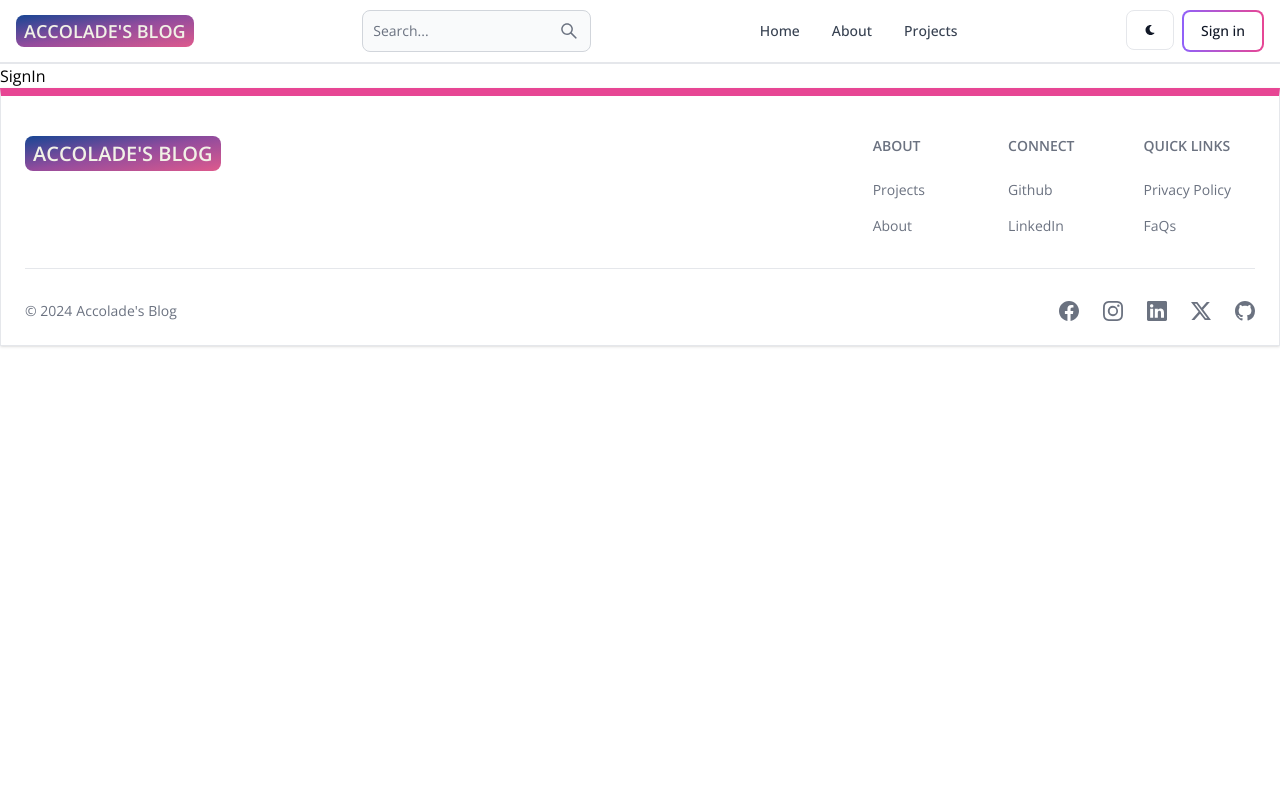
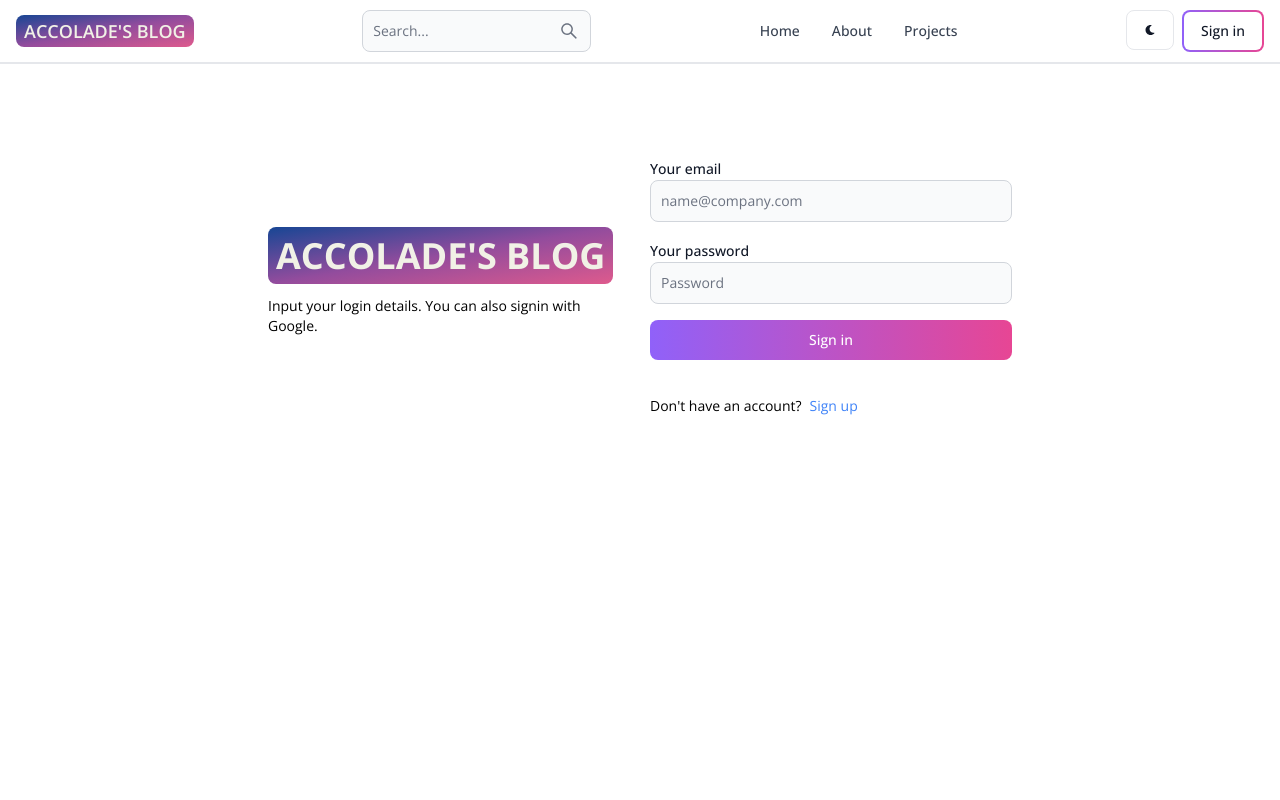
Before and after one commit to The-Accolade/mern-blog-app-2024, a React (Vite) app in the folder client/: page /signin in a window 1280 px wide. Shown: the top 800 px of the page. Built offline with nearby package versions, Linux system fonts and the light colour scheme.

Commit message:
Sign in page added

```diff
--- a/client/src/pages/SignIn.jsx
+++ b/client/src/pages/SignIn.jsx
@@ -1,7 +1,119 @@
-
+import { Alert, Button, Label, Spinner, TextInput } from "flowbite-react";
+import { useState } from "react";
+import { Link, useNavigate } from "react-router-dom";
 
 export default function SignIn() {
+  const [formData, setFormData] = useState({});
+  const [success, setSuccess] = useState(null);
+  const [errorMessage, setErrorMessage] = useState(null);
+  const [loading, setLoading] = useState(false);
+  const navigate = useNavigate();
+
+  const handleChange = (e) => {
+    setFormData({
+      ...formData,
+      [e.target.id]: e.target.value.trim(),
+    });
+  };
+
+  const handleSubmit = async (e) => {
+    e.preventDefault();
+    if (!formData.email || !formData.password) {
+      return setErrorMessage("Please fill out all available fields");
+    }
+
+    try {
+      setLoading(true);
+      setErrorMessage(null);
+      const res = await fetch("/api/auth/signin", {
+        method: "POST",
+        headers: { "Content-Type": "application/json" },
+        body: JSON.stringify(formData),
+      });
+      const data = await res.json();
+      console.log({ data });
+      if (data.success === false) {
+        setLoading(false);
+        return setErrorMessage(data.message);
+      }
+      setLoading(false);
+      if (res.ok) {
+        setLoading(false);
+        setSuccess(data.message);
+        navigate("/");
+      }
+    } catch (error) {
+      setErrorMessage(error.message);
+      setLoading(false);
+    }
+  };
+
   return (
-    <div>SignIn</div>
-  )
+    <div className="min-h-screen mt-20">
+      <div className="flex flex-col md:flex-row md:items-center p-3 max-w-3xl mx-auto gap-5">
+        <div className="flex-1">
+          <Link to="/" className="font-bold dark:text-light text-4xl">
+            <span className="px-2 py-1 bg-gradient-to-br from-mainColor via-secColor to-tertColor rounded-lg text-light uppercase">
+              Accolade&apos;s Blog
+            </span>
+          </Link>
+          <p className="text-sm mt-5">
+            Input your login details. You can also signin with Google.
+          </p>
+        </div>
+        <div className="flex-1">
+          <form className="flex flex-col gap-4" onSubmit={handleSubmit}>
+            {errorMessage && (
+              <Alert className="mt-5" color="failure">
+                {errorMessage}
+              </Alert>
+            )}
+            {success && (
+              <Alert className="mt-5" color="success">
+                {success}
+              </Alert>
+            )}
+            <div>
+              <Label value="Your email" />
+              <TextInput
+                type="email"
+                placeholder="name@company.com"
+                id="email"
+                onChange={handleChange}
+              />
+            </div>
+            <div>
+              <Label value="Your password" />
+              <TextInput
+                type="password"
+                placeholder="Password"
+                id="password"
+                onChange={handleChange}
+              />
+            </div>
+            <Button
+              type="submit"
+              gradientDuoTone="purpleToPink"
+              disabled={loading}
+            >
+              {loading ? (
+                <>
+                  <Spinner size="sm" />
+                  <span className="pl-3">Loading...</span>
+                </>
+              ) : (
+                "Sign in"
+              )}
+            </Button>
+            <div className="flex gap-2 text-sm mt-5">
+              <span>Don&apos;t have an account? </span>
+              <Link to="/signup" className="text-blue-500">
+                Sign up
+              </Link>
+            </div>
+          </form>
+        </div>
+      </div>
+    </div>
+  );
 }
```
